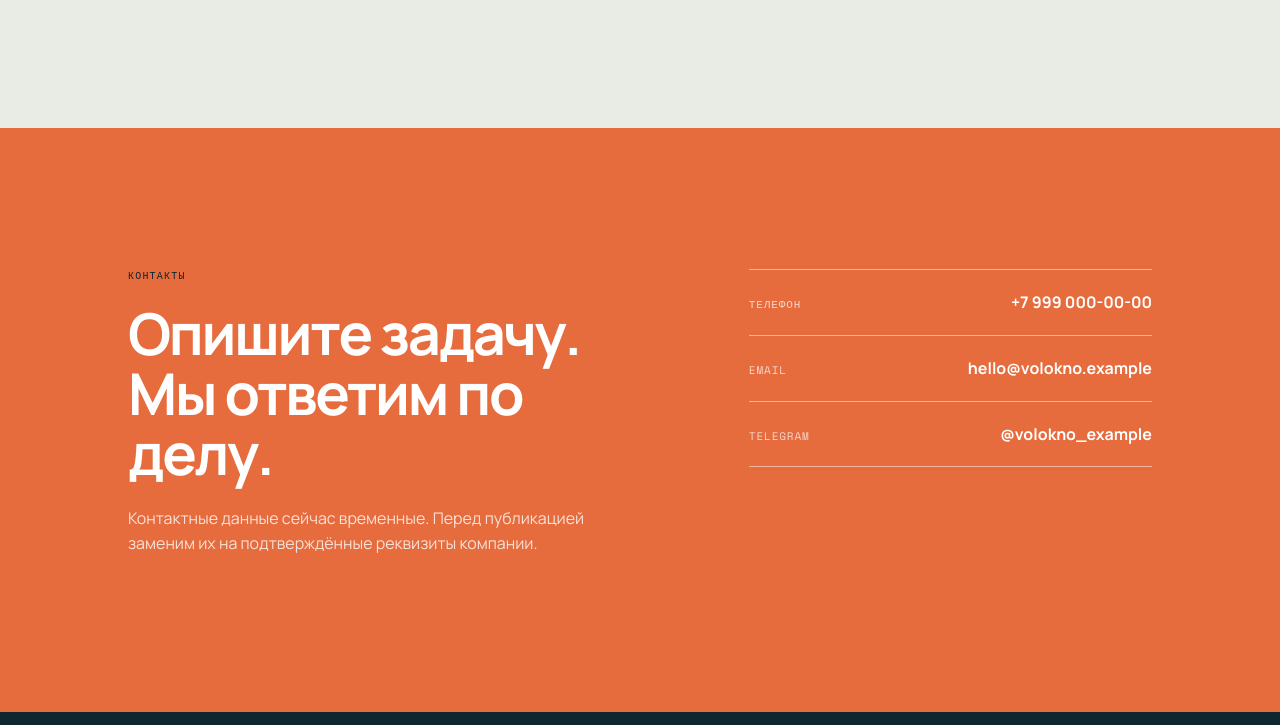
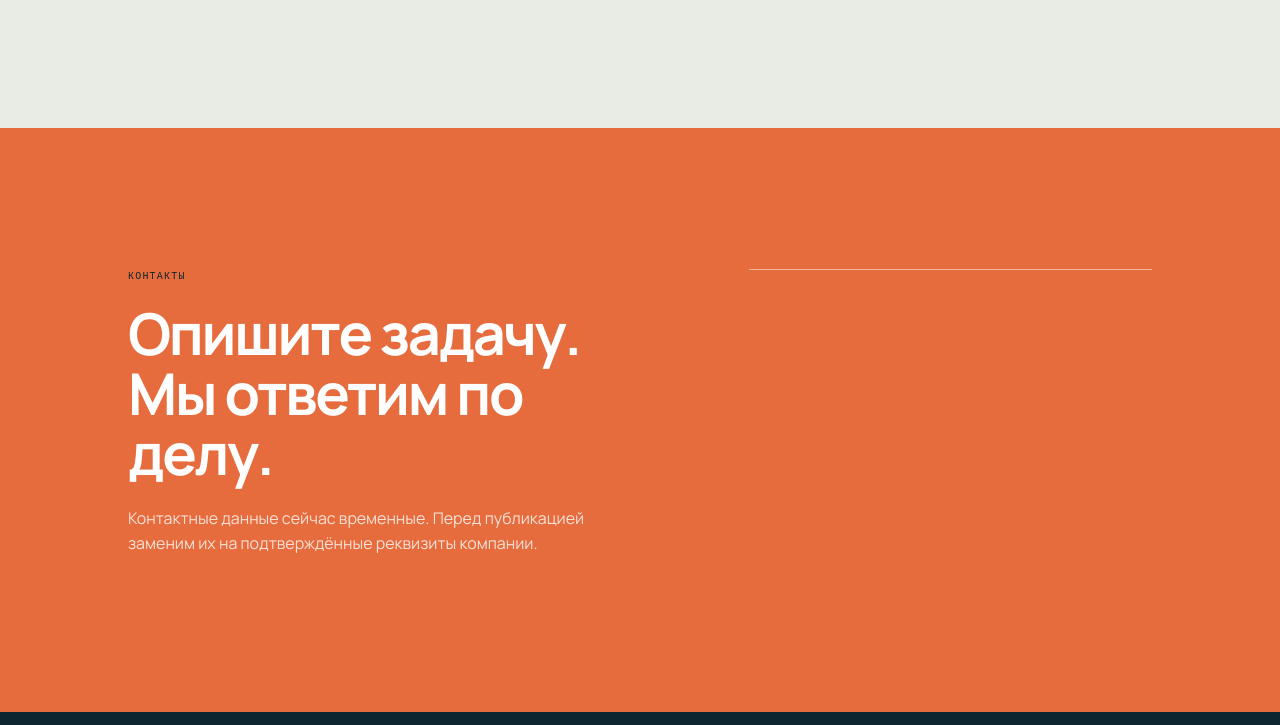
Before and after one commit to Marsek-prg/new_volokno, a website: page index.html in a window 1280 px wide. Shown: the part 3605-4330 px from the top of the page. Drawn offline with nearby package versions, Linux system fonts and the light colour scheme.

Commit message:
Add editable contact fields: index.html

```diff
--- a/index.html
+++ b/index.html
@@ -110,7 +110,7 @@
 
       <section class="contact section" id="contacts" aria-labelledby="contact-title">
         <div><p class="eyebrow">Контакты</p><h2 id="contact-title" data-content="contact.title">Опишите задачу. Мы ответим по делу.</h2><p data-content="contact.text">Контактные данные сейчас временные. Перед публикацией заменим их на подтверждённые реквизиты компании.</p></div>
-        <div class="contact-links"><a href="tel:+79990000000" data-contact-link="phone"><span>Телефон</span><strong data-content="contact.phone">+7 999 000-00-00</strong></a><a href="mailto:hello@volokno.example" data-contact-link="email"><span>Email</span><strong data-content="contact.email">hello@volokno.example</strong></a><a href="https://t.me/volokno_example" data-contact-link="telegram"><span>Telegram</span><strong data-content="contact.telegram">@volokno_example</strong></a></div>
+        <div class="contact-links" id="contact-links"></div>
       </section>
     </main>
 
```
